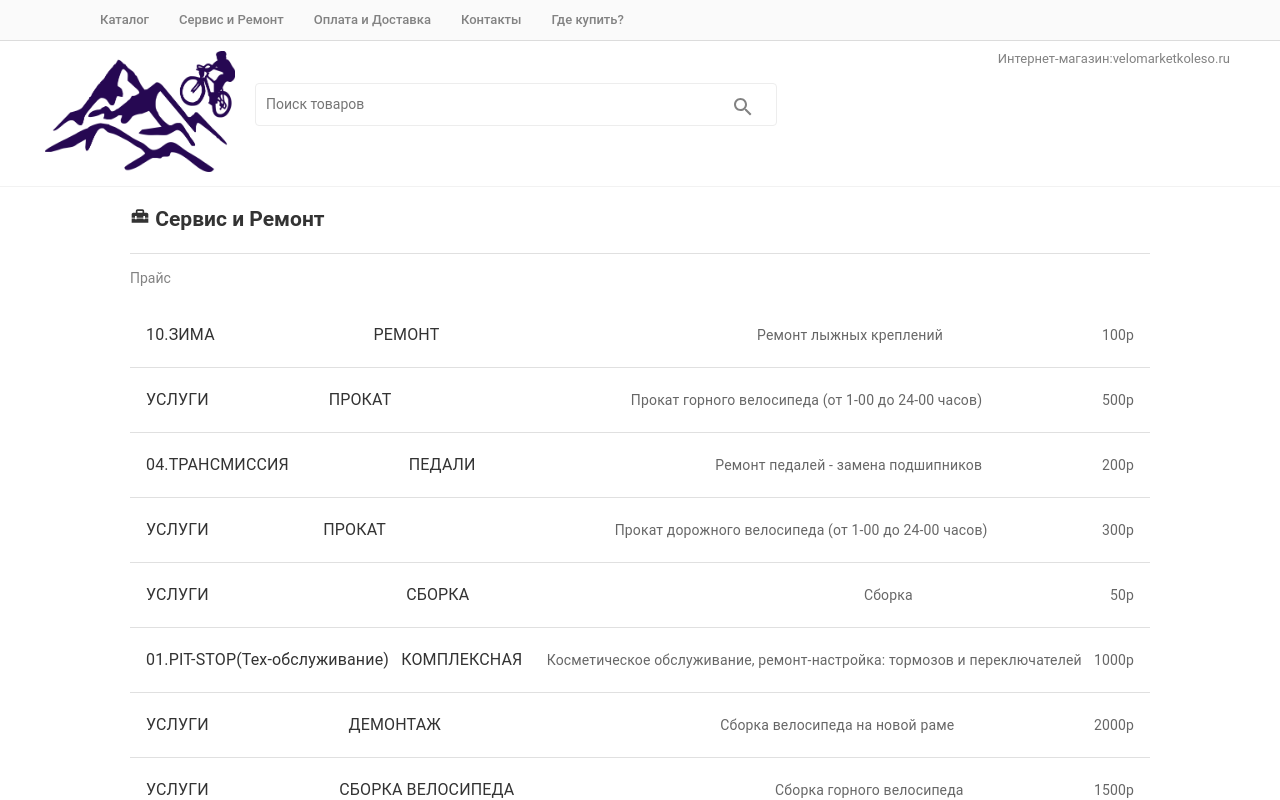
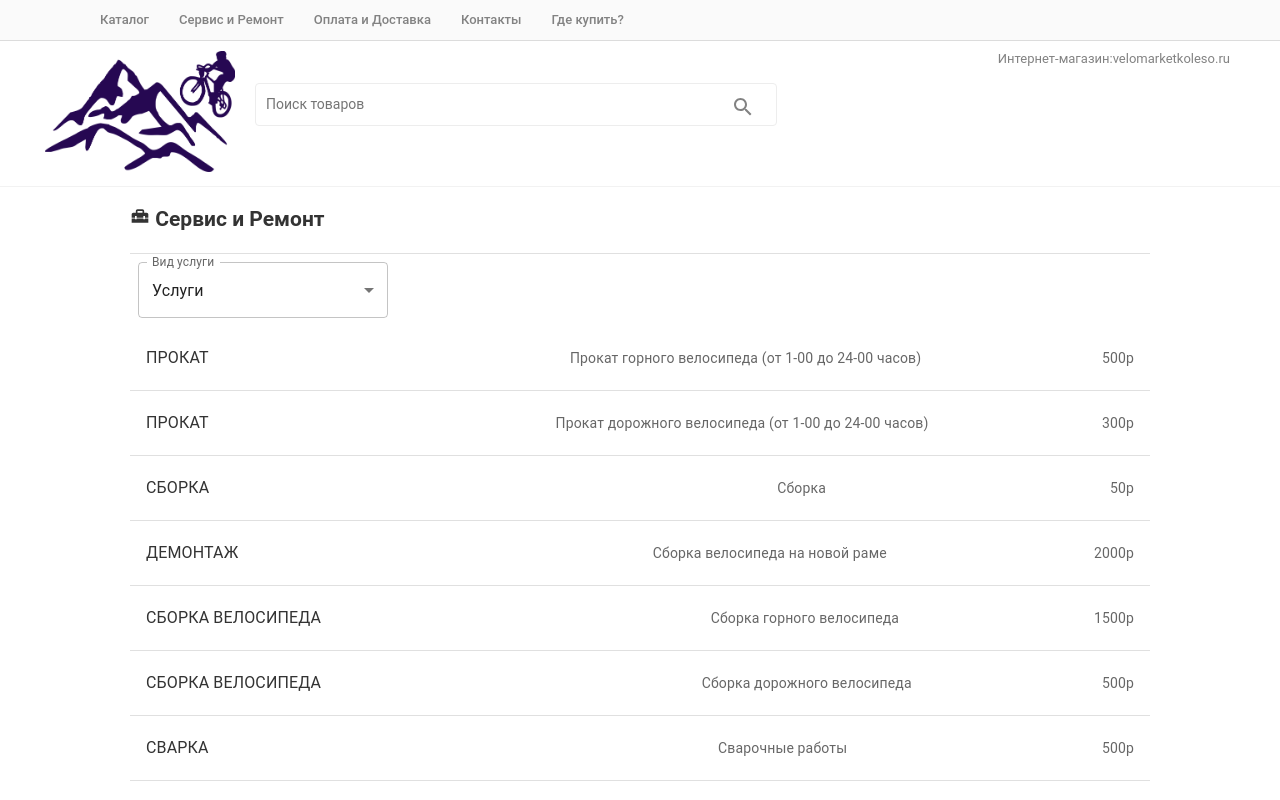
Before and after one commit to velheorr/velomarket, a React (Create React App) app: page /repair in a window 1280 px wide. Shown: the top 800 px of the page. Built offline with nearby package versions, Linux system fonts and the light colour scheme.

Commit message:
repair +

```diff
--- a/src/pages/Repair/Repair.jsx
+++ b/src/pages/Repair/Repair.jsx
@@ -6,41 +6,89 @@ import Divider from "@mui/material/Divider";
 import List from '@mui/material/List';
 import ListItem from '@mui/material/ListItem';
 import ListItemButton from '@mui/material/ListItemButton';
-import ListItemIcon from '@mui/material/ListItemIcon';
 import ListItemText from '@mui/material/ListItemText';
-import StarIcon from '@mui/icons-material/Star';
+import InputLabel from '@mui/material/InputLabel';
+import MenuItem from '@mui/material/MenuItem';
+import FormControl from '@mui/material/FormControl';
+import Select from '@mui/material/Select';
 
 import repairPrice from '../../Data/file_.json'
 
 const Repair = () => {
     const [price ,setPrice] = useState(null)
-    const x = repairPrice.filter(i => (i.ТипНоменклатуры === 'Услуга'))
+    /*const x = repairPrice.filter(i => (i.ТипНоменклатуры === 'Услуга'))*/
+    const selectMenu = [
+        {val:'УСЛУГИ', name: 'Услуги'},
+        {val: '01.PIT-STOP(Тех-обслуживание)', name: 'PIT-STOP Тех-обслуживание'},
+        {val: '02.РУЛЕВАЯ', name: 'Рулевая'},
+        {val: '03.ТОРМОЗА', name: 'Тормоза'},
+        {val: '04.ТРАНСМИССИЯ', name: 'Трансмиссия'},
+        {val: '05.ХОДОВАЯ', name: 'Ходовая'},
+        {val: '06.ТЮНИНГ', name: 'Тюнинг'},
+        {val: '07.ПОДВЕСКА', name: 'Подвеска'},
+        {val: '08.ВЕЛОРАЗБОР', name: 'Велоразбор'},
+        {val: '09.РЕМОНТ САМОКАТОВ', name: 'Ремонт самокатов'},
+        {val: '10.ЗИМА', name: 'Зима'}
+    ]
+    const [select, setSelect] = React.useState('УСЛУГИ');
+    const handleChange = (event) => {
+        setSelect(event.target.value);
+        makePrice(event.target.value)
+
+    };
+    const selected = selectMenu.map((item, i)=> <MenuItem key={i} value={item.val}>{item.name}</MenuItem>)
+
     useEffect(()=>{
-        setPrice(x)
+        makePrice()
     },[])
-    console.log(repairPrice)
 
     let listItems
+    const makePrice = async (type = 'УСЛУГИ')=>{
+        const x = await repairPrice.filter(i => (i.НоменклатураРодитель === type))
+        console.log(x)
+        await setPrice(x)
+
+
+    }
+
+
     if (price) {
         listItems = price.map((item, i)=> <View key={i} item={item}/>)
     }
 
+    /*const y = Object.values(repairPrice).map((i) =>{console.log(i.НоменклатураРодитель)})*/
+
+    /*let listItems
+    if (price) {
+        listItems = price.map((item, i)=> <View key={i} item={item}/>)
+    }
+*/
 
     return (
         <>
             <div className={`${s.grey_txt}`}>
                 <h2><HomeRepairServiceIcon fontSize="small"/> Сервис и Ремонт</h2>
                 <Divider/>
-                <p>Прайс</p>
             </div>
-             {listItems}
+            <FormControl sx={{ m: 1, minWidth: 250 }}>
+                <InputLabel id="repairSelect">Вид услуги</InputLabel>
+                <Select
+                    labelId="repairSelect" id="demo-simple-select-autowidth"
+                    value={select}
+                    onChange={handleChange}
+                    autoWidth  label="Вид услуги"
+                >
+                    {selected}
+                </Select>
+            </FormControl>
+             {price ? listItems : null}
 
         </>
     );
 };
 
 const View = ({item})=>{
-    const {НоменклатураРодитель, НоменклатураБренд, Номенклатура, Цена} = item
+    const {НоменклатураБренд, Номенклатура, Цена} = item
     return (
         <List sx={{ width: '100%', bgcolor: 'background.paper', borderBottom: '1px solid #e0e0e0' }} aria-label="contacts" >
             <ListItem disablePadding>
@@ -48,7 +96,6 @@ const View = ({item})=>{
                     {/*<ListItemIcon>
                         <StarIcon />
                     </ListItemIcon>*/}
-                    <ListItemText primary={НоменклатураРодитель}/>
                     <ListItemText primary={НоменклатураБренд}/>
                     <ListItemText   secondary={Номенклатура} />
                     <ListItemText   secondary={`${Цена}р`} />
@@ -59,4 +106,5 @@ const View = ({item})=>{
 }
 
 
+
 export default Repair;
```
